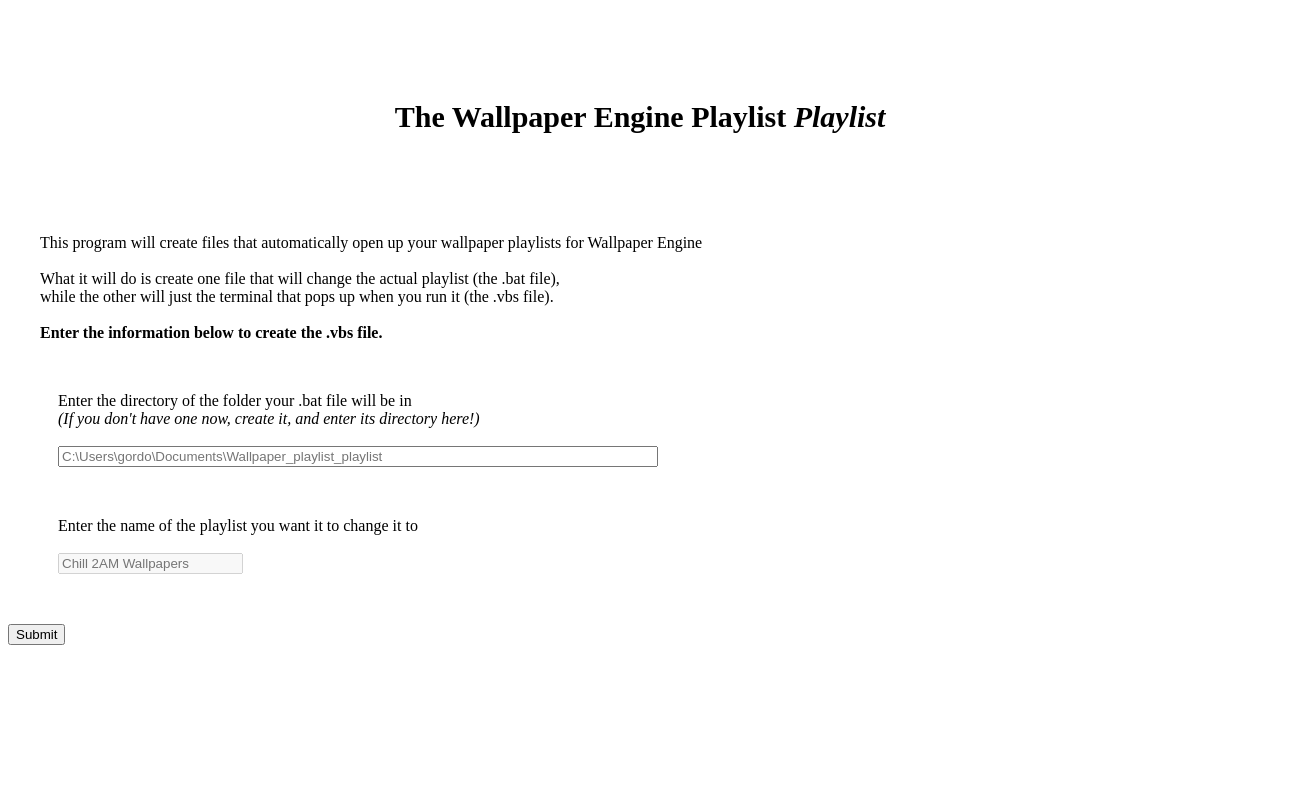
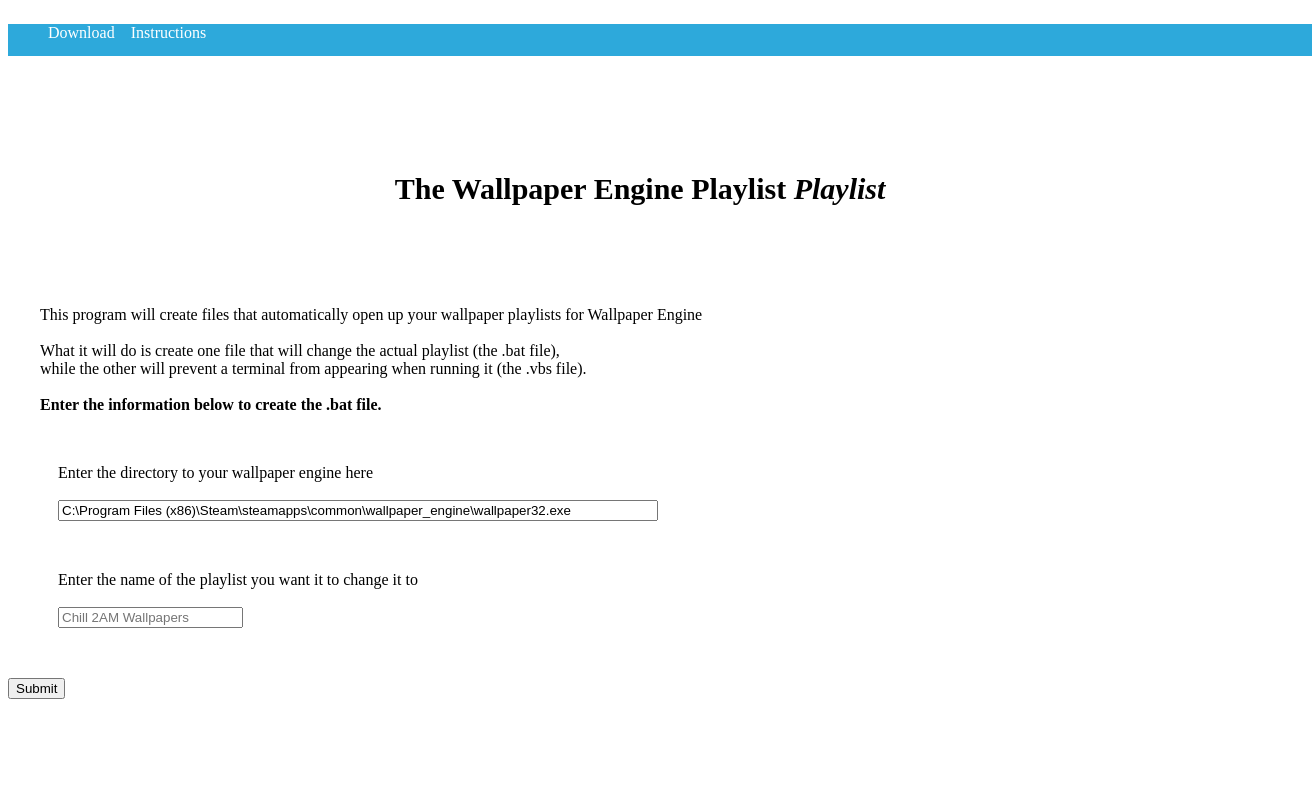
Before and after one commit to CodeOfGordon/Wallpaper-Engine-Playlist-Playlist, a plain HTML site: page pages/download.html in a window 1280 px wide. Shown: the whole page, 1312 px wide, since content can reach past the window. Drawn offline with Linux system fonts and the light colour scheme.

```diff
--- a/download2.html
+++ b/pages/download.html
@@ -7,30 +7,32 @@
 </head>
 
 
-<header class="header">The Wallpaper Engine Playlist <em>Playlist</em></header>
+<body>
+    <ul class="navbar">
+        <li><a href="download.html">Download</a></li>
+        <li><a href="index.html">Instructions</a></li>
+    </ul>
 
-<body>
-    <form onsubmit="submission2()" action="index.html">
+    <header class="header">The Wallpaper Engine Playlist <em>Playlist</em></header>
+
+    <form onsubmit="submission()" action="download2.html">
         <p class="introduction">
             This program will create files that automatically open up your wallpaper playlists for Wallpaper Engine
             <br><br>
             What it will do is create one file that will change the actual playlist (the .bat file),
             <br>
-            while the other will just the terminal that pops up when you run it (the .vbs file).
+            while the other will prevent a terminal from appearing when running it (the .vbs file).
             <br><br>
-            <strong>Enter the information below to create the .vbs file.</strong>
+            <strong>Enter the information below to create the .bat file.</strong>
         </p>
 
         <div class="directory-box">
-            <label>
-                Enter the directory of the folder your .bat file will be in
-                <br>
-                <em>(If you don't have one now, create it, and enter its directory here!)</em>
-            </label>
+            <label>Enter the directory to your wallpaper engine here</label>
             <br><br>
 
-            <input type="text" id="batch-input"
-            placeholder="C:\Users\gordo\Documents\Wallpaper_playlist_playlist" required>
+            <input type="text" id="directory-input"
+            value="C:\Program Files (x86)\Steam\steamapps\common\wallpaper_engine\wallpaper32.exe"
+            placeholder="C:\Program Files (x86)\Steam\steamapps\common\wallpaper_engine\wallpaper32.exe">
 
         </div>
 
@@ -38,7 +40,7 @@
             <label>Enter the name of the playlist you want it to change it to</label>
             <br><br>
 
-            <input type="text" id="playlist" placeholder="Chill 2AM Wallpapers" disabled="disabled">
+            <input type="text" id="playlist" placeholder="Chill 2AM Wallpapers">
         </div>
 
         <div>
@@ -47,6 +49,6 @@
 
     </form>
 
-    <script src="../script2.js"></script>
+    <script src="../script.js"></script>
 
 </body>
```
Also changed, not shown: pages/download2.html (renamed from download.html, +14 -16 lines), pages/index.html (renamed from instructions.html, +2 -1 lines).
